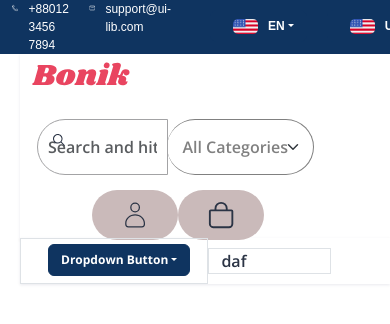
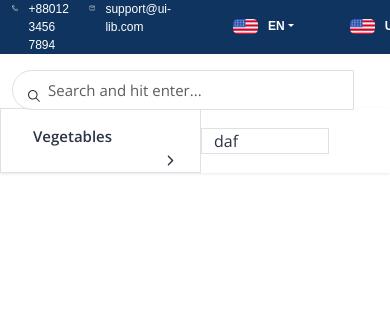
Before and after one commit to Vaishuraju/demo, a React (Create React App) app: page /link1 in a window 390 px wide. Shown: the top 324 px of the page. Built offline with nearby package versions, Linux system fonts and the light colour scheme.

Commit message:
commit24

```diff
--- a/src/Css-file/Categories1.css
+++ b/src/Css-file/Categories1.css
@@ -1,16 +1,19 @@
 
-@import url('https://fonts.googleapis.com/css2?family=Open+Sans:wght@700&family=Roboto:wght@1000&display=swap');
+
+  @import url('https://fonts.googleapis.com/css2?family=Open+Sans:wght@300&display=swap');
+
 .categories-sub-input{
-    border-color: rgb(163, 163, 165);
+    border:1px solid rgb(218, 225, 231);;
     border-radius: 30px;
+    font-family: 'Open Sans', sans-serif;
+    font-size: 15px;
     padding-left: 35px;
-    font-family: 'Open Sans', sans-serif;
-    border-top-right-radius: 30px;
-    padding: 10px;
+      border-radius: 30px;
 
 }
+
 .categories-sub-input:hover{
-    border: 1px solid red;
+    border-color: rgb(174, 180, 190);
     box-shadow: none;
 
 }
@@ -21,25 +24,26 @@
 }
 .categories-form{
     transition: none;
-    border-left: none;
-    margin-right: 10px;
-    border-color: gray;
+    font-size: 15px;
+    border:1px solid rgb(218, 225, 231);
     font-family: 'Open Sans', sans-serif;
-    padding: 15px;
-    border-radius: 30px;
+    border-top-right-radius: 30px;
+    border-bottom-right-radius: 30px;
 
 
+
+}
+.categories-form:hover{
+    border-color: rgb(174, 180, 190);
+    box-shadow: none;
 }
 .input-group{
     border-radius:30px;
     border-color: #a3a3a5;
-    padding: 5px;
-    border-bottom-left-radius: none;
-    border-top-right-radius: none;
 
 }
 .categories-option{
-      color: gray;
+      color:rgb(125, 135, 156);
 
 }
 .categories-form:focus{
@@ -50,30 +54,76 @@
     color: gray;
 }
 .categories-search-icon{
-    margin: 7px 0px 0px 0px;
+    margin:5px 0px 0px 0px;
     padding-left: 15px;
+    width: 100%;
+    height: 100px;
     position:absolute;
+    color: rgb(51, 51, 51);
 
 }
 .categories-user-icon{
-    margin-top: 10px;
-    width: 30%;
-    height: 50px;
+    margin: 0 auto;
+    width: 25%;
+    height: 45px;
+    background-color: rgb(246, 249, 252);
+    padding: 12px;
+    border-radius: 50px;
+    margin: 10px;
     margin-left: 60px;
-    padding: 10px;
-    border-radius: 70px;
-    background-color: rgb(202, 186, 186);
 }
 .categories-bag-icon{
-      margin-top: 10px;
-      width: 30%;
-      height: 50px;
-      padding: 10px;
-      border-radius: 70px;
-      background-color: rgb(202, 186, 186);
+    margin: 0 auto;
+    width: 25%;
+    height: 45px;
+    background-color: rgb(246, 249, 252);
+    padding: 12px;
+    border-radius: 50px;
 }
 .categories{
-    margin-bottom: -10px;
+  margin-bottom: -10px;
   background-color: rgb(255, 255, 255);
   box-shadow: rgba(3, 0, 71, 0.09) 0px 1px 3px;
+  margin-left:0px;
 }
+.categories-row{
+    width: 100%;
+}
+
+@media only screen and (max-width: 1200px) {
+    .categories{
+         width: 100%;
+    }
+
+
+    .categories-user-icon {
+        background-color: rgb(186, 230, 173);
+        margin: 0 auto;
+        width: 35%;
+        margin-left: 10px;
+      }
+    .categories-bag-icon {
+      background-color: rgb(186, 230, 173);
+      margin: 0 auto;
+      margin-left: 10px;
+      width: 35%;
+    }
+  }
+  @media only screen and (max-width: 900px) {
+    .categories-search-input{
+       width: 100%;
+       height: 40px;
+       border-top-right-radius:30px;
+       border-bottom-right-radius:30px;
+
+    }
+    .dropdown-menu{
+        border-top-right-radius:0px;
+        border-bottom-right-radius: 0px;
+
+    }
+       .categories-search-icon{
+         margin-top: 12px;
+       }
+
+  }
--- a/src/Js-file/Categories1.js
+++ b/src/Js-file/Categories1.js
@@ -15,8 +15,8 @@ function Categories1() {
   return (
     <div className='categories'>
        <Container>
-    <Row>
-       <Col lg={3} >
+    <Row className='categories-row'>
+       <Col lg={3} className=' d-icons d-none d-md-none d-lg-block' >
        <img src={Logo} alt="logo" className='sec-logo' />
 
        </Col>
@@ -26,7 +26,7 @@ function Categories1() {
               <Form.Control className='categories-sub-input' placeholder='Search and hit enter...'/>
               <div className='categories-search-icon'><IoIosSearch /></div>
 
-             <div className='categories-dropdown'>
+             <div className='categories-dropdown d-icons d-none d-md-none d-lg-block '>
 
              <Form.Select className='categories-form'>
               <option className='categories-option'>All Categories</option>
@@ -39,7 +39,7 @@ function Categories1() {
             </div>
           </InputGroup>
        </Col>
-       <Col lg={2} className=' ms-auto'>
+       <Col lg={2} className=' d-icons d-none d-md-none d-lg-block '>
        <div className='categories-icon'><CiUser  className='categories-user-icon '/><IoBagOutline  className='categories-bag-icon ' /></div>
        </Col>
     </Row>
--- a/src/Js-file/Categories2.js
+++ b/src/Js-file/Categories2.js
@@ -1,12 +1,19 @@
-import React from 'react'
+import React, { useState } from 'react'
 import '../Css-file/Categories2.css'
 import { Container, Row , Col } from 'react-bootstrap'
-import Dropdown from 'react-bootstrap/Dropdown';
+import { IoIosArrowForward, IoIosArrowDown } from 'react-icons/io';
+import Collapse from 'react-bootstrap/Collapse';
+
 
 
 
 function Categories2() {
+  const [open, setOpen] = useState(false);
 
+  const firstDropdown = () => {
+    // Your logic for handling the dropdown click
+    setOpen(!open); // Toggles the open state
+  };
 
 
   return (
@@ -15,19 +22,40 @@ function Categories2() {
             <Row>
                 <Col className='border'>
 
-
-    <Dropdown>
-      <Dropdown.Toggle variant="success" id="dropdown-basic">
-        Dropdown Button
+                {/* <Dropdown>
+      <Dropdown.Toggle className='dropdown' onClick={firstdropdown} aria-controls="example-collapse-text" aria-expanded={open} variant="success" id="dropdown-basic">
+      Vegetables
+      {open ? <IoIosArrowDown className='arrow-icon'/> : <IoIosArrowForward className='arrow-icon' />}
       </Dropdown.Toggle>
 
-      <Dropdown.Menu>
+      <Dropdown.Menu Name='dropdown-lists' in={open}>
+        <div className='example-collapse-text'>
         <Dropdown.Item href="#/action-1">Action</Dropdown.Item>
         <Dropdown.Item href="#/action-2">Another action</Dropdown.Item>
         <Dropdown.Item href="#/action-3">Something else</Dropdown.Item>
+        </div>
       </Dropdown.Menu>
-    </Dropdown>
-
+    </Dropdown> */}
+     <div className=' mt-3'>
+      <div className='carrot-icons'>
+        <div
+          className='dropdown '
+          onClick={firstDropdown}
+          aria-controls="example-collapse-text"
+          aria-expanded={open}
+        >
+          Vegetables
+          {open ? <IoIosArrowDown className='arrow-icon'/> : <IoIosArrowForward className='arrow-icon' />}
+        </div>
+        {open && (
+          <div className='dropdown-lists' id="example-collapse-text">
+            <li>Pears, apples, quinces</li>
+            <li>Peaches, plums, apricots</li>
+            <li>Grapes</li>
+          </div>
+        )}
+      </div>
+    </div>
 
                 </Col>
                 <Col className='border'>daf</Col>
```
